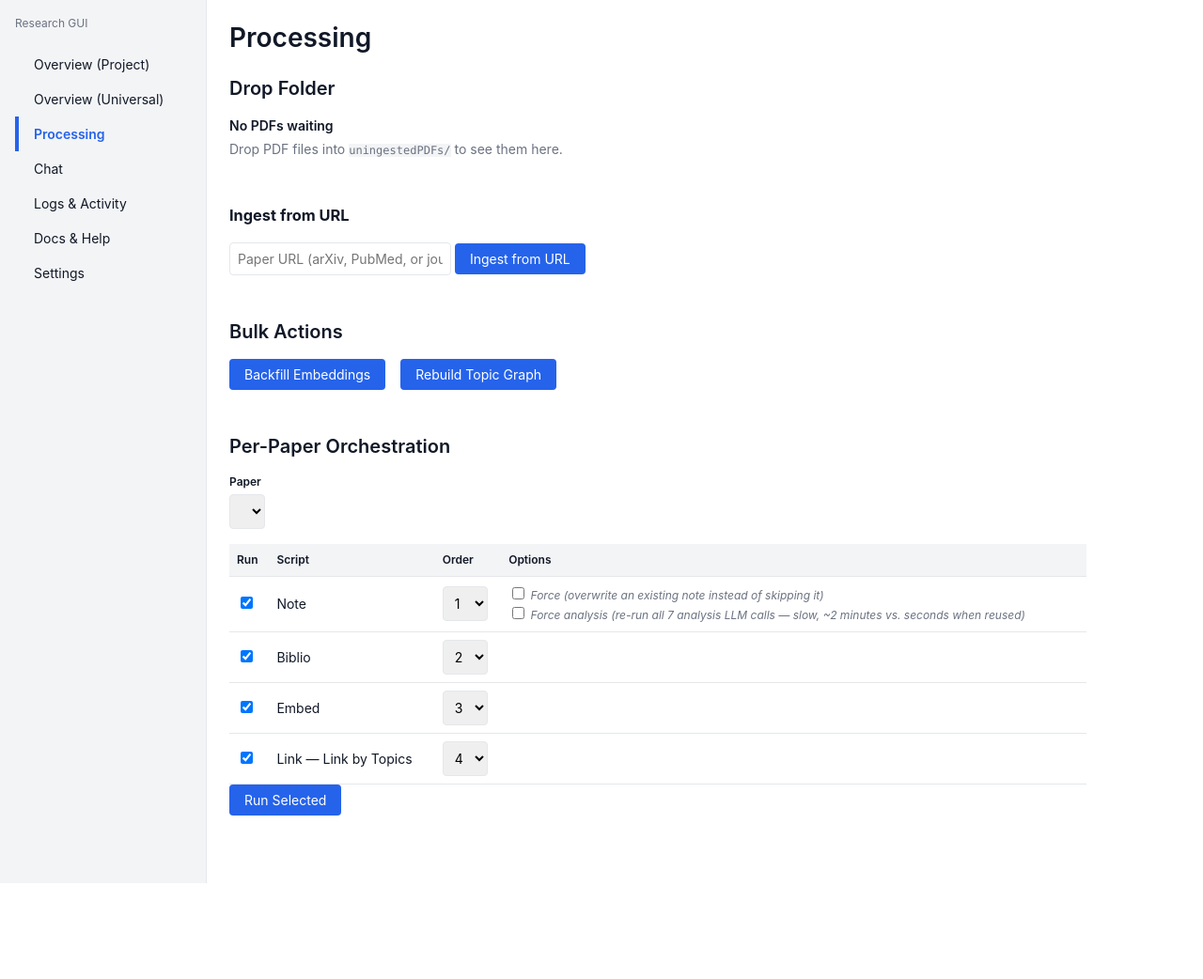
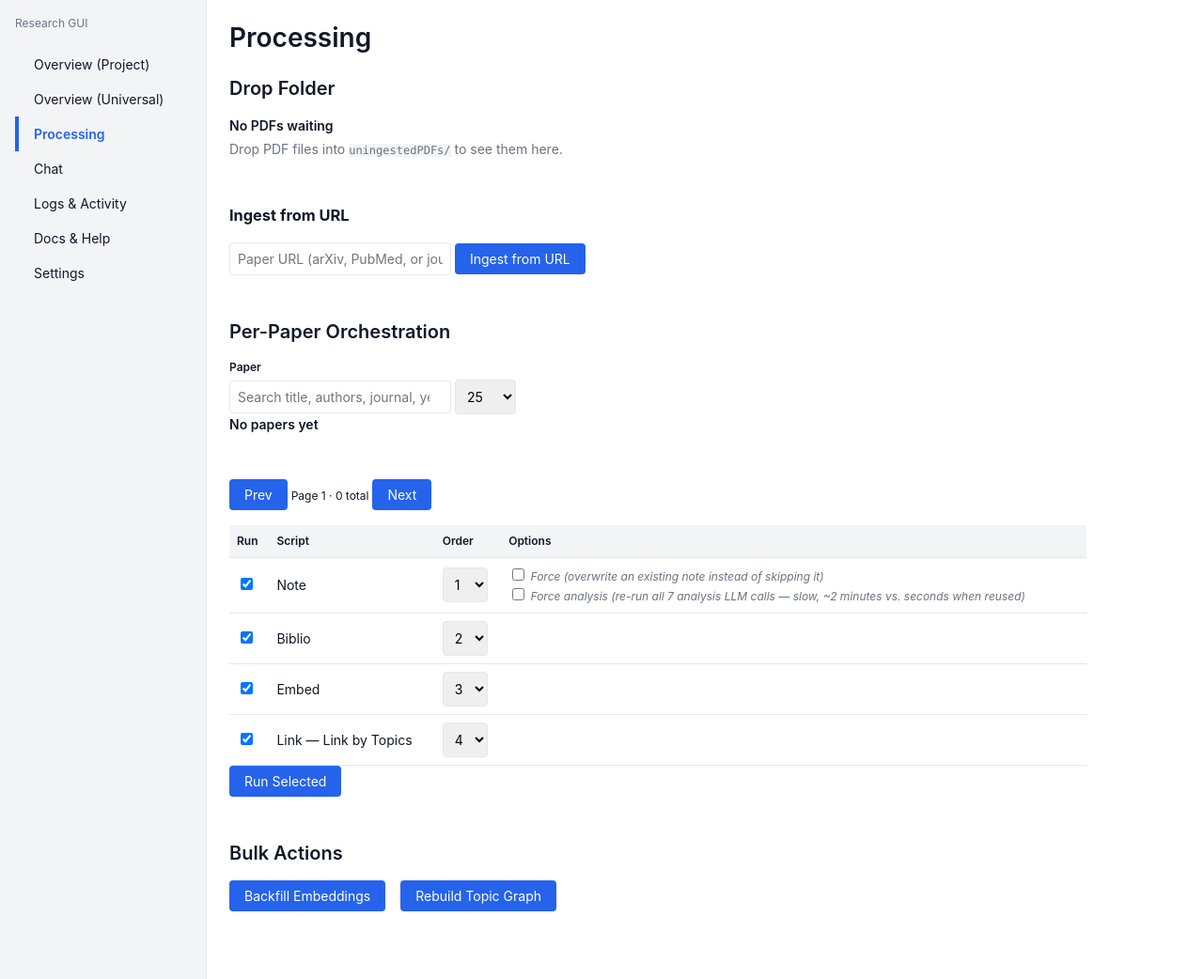
Before and after one commit to themanuelr/ragsearch-assistant, a FastAPI app: page /processing in a window 1280 px wide. Shown: the whole page at 94% size. Before the commit the page ends 940 px from the top, so only its background shows below. Run offline with FastAPI, Linux system fonts and the light colour scheme; lists and menus that the app fills with data are empty.

Commit message:
feat(08.1-04): reorder Processing + mount the shared radio picker (D-14, D-16)
Move Per-Paper Orchestration above Bulk Actions (D-14) and replace the plain
inline <select name="registry_key"> with the shared paper picker (D-01..D-05)
in radio mode -- feeding it via the same filter_and_paginate shape Overview
already uses, rendered synchronously on first load so a bare GET /processing
still returns the first page without a round-trip.

Generalizes partials/paper_picker.html with an optional target_id (default
"picker-results", unchanged for Overview) so a second picker mounted on the
same page swaps its own container instead of colliding with another picker's
default target -- threaded through GET /papers/picker so search/page-size/
pagination requests keep swapping the right container across the round-trip.

```diff
--- a/gui/routes/overview.py
+++ b/gui/routes/overview.py
@@ -142,6 +142,7 @@ def papers_picker(
     page: int = 1,
     page_size: int = 25,
     select_mode: str = "display",
+    target_id: str = "picker-results",
 ):
     """Shared server-side-filtered, paginated paper picker (D-01..D-05).
 
@@ -152,6 +153,13 @@ def papers_picker(
     ``page_size`` is clamped server-side to {25,50,100,200} -- the HTML
     ``<select>`` is client-side only and is never trusted as-is
     (T-08.1-01-02). ``page`` is clamped to >=1.
+
+    ``target_id`` (Phase 08.1 Plan 04, D-16): the wrapping container id this
+    picker's own hx-target/hx-get swap into. Defaults to Overview's
+    established "picker-results"; a page mounting a second, distinct picker
+    (e.g. Processing's per-paper radio picker) passes its own id so
+    round-trip search/page-size/pagination requests keep swapping the right
+    container instead of reverting to the default on every subsequent swap.
 
     Plain ``def`` (not ``async def``): scan_project_papers/scan_universal do
     blocking file/Chroma I/O, mirroring every other route in this module.
@@ -181,5 +189,6 @@ def papers_picker(
             "q": q,
             "select_mode": select_mode,
             "page_size": page_size,
+            "target_id": target_id,
         },
     )
--- a/gui/routes/processing.py
+++ b/gui/routes/processing.py
@@ -28,7 +28,7 @@ from fastapi.responses import PlainTextResponse
 
 from gui import jobs as gui_jobs
 from gui.config import load_gui_config
-from gui.scan import scan_paper, scan_project_papers, scan_uningested
+from gui.scan import filter_and_paginate, scan_paper, scan_project_papers, scan_uningested
 
 router = APIRouter()
 
@@ -79,10 +79,19 @@ def _is_safe_drop_filename(filename: str) -> bool:
 def processing_page(request: Request):
     """Plain ``def`` (not ``async def``): scan_uningested/scan_project_papers
     do blocking filesystem/registry I/O (RESEARCH.md Pitfall 5). Detection is
-    this scan call only -- never a background watcher."""
+    this scan call only -- never a background watcher.
+
+    Per-paper orchestration's paper selector is the shared picker (D-16,
+    Phase 08.1 Plan 01/04) in radio mode -- the same ``filter_and_paginate``
+    shape ``GET /overview/project`` feeds into its own first-page render, so
+    a bare ``GET /processing`` already contains the first page of
+    radio-selectable papers without a round-trip (see
+    ``partials/paper_picker.html``'s own initial-render contract)."""
     from gui.app import templates
 
     config = load_gui_config()
+    papers = scan_project_papers(config)
+    result = filter_and_paginate(papers, "", 1, 25)
     return templates.TemplateResponse(
         request,
         "processing.html",
@@ -90,7 +99,11 @@ def processing_page(request: Request):
             "active_page": "processing",
             "page_title": "Processing",
             "pending": scan_uningested(config),
-            "papers": scan_project_papers(config),
+            "result": result,
+            "scope": "project",
+            "q": "",
+            "select_mode": "radio",
+            "page_size": 25,
         },
     )
 
--- a/gui/templates/partials/paper_picker.html
+++ b/gui/templates/partials/paper_picker.html
@@ -9,23 +9,33 @@
    The search input + page-size dropdown + prev/next pagination controls
    live INSIDE this partial (not the parent page) so every filter/page-
    size/page change round-trips through a fresh hx-get and swaps the whole
-   #picker-results container. This is why the search input echoes ``q``
+   #{{ target_id }} container. This is why the search input echoes ``q``
    back into its own value -- relying on Jinja2's default autoescape only,
-   never |safe (T-08.1-01-01). #}
+   never |safe (T-08.1-01-01).
+
+   ``target_id`` (Phase 08.1 Plan 04, D-16): the wrapping container id this
+   partial's own hx-target/hx-get controls swap into. Defaults to
+   "picker-results" (Overview's established id, unchanged for those
+   consumers) -- a caller mounting a SECOND picker on the same page (e.g.
+   Processing's per-paper radio picker) passes a distinct id via
+   ``{% with target_id = "orch-picker-results" %}`` so its search/page-size/
+   pagination swaps target its own container instead of colliding with
+   another picker mount on the same page. #}
+{% set target_id = target_id | default("picker-results") %}
 <div class="picker-controls">
   <input type="search" name="q" value="{{ q }}"
          placeholder="Search title, authors, journal, year..."
          hx-get="/papers/picker"
          hx-trigger="keyup changed delay:300ms"
-         hx-target="#picker-results"
+         hx-target="#{{ target_id }}"
          hx-include="[name='page_size']"
-         hx-vals='{"page": 1, "scope": "{{ scope }}", "select_mode": "{{ select_mode }}"}'>
+         hx-vals='{"page": 1, "scope": "{{ scope }}", "select_mode": "{{ select_mode }}", "target_id": "{{ target_id }}"}'>
   <select name="page_size"
           hx-get="/papers/picker"
           hx-trigger="change"
-          hx-target="#picker-results"
+          hx-target="#{{ target_id }}"
           hx-include="[name='q']"
-          hx-vals='{"page": 1, "scope": "{{ scope }}", "select_mode": "{{ select_mode }}"}'>
+          hx-vals='{"page": 1, "scope": "{{ scope }}", "select_mode": "{{ select_mode }}", "target_id": "{{ target_id }}"}'>
     <option value="25" {% if page_size == 25 %}selected{% endif %}>25</option>
     <option value="50" {% if page_size == 50 %}selected{% endif %}>50</option>
     <option value="100" {% if page_size == 100 %}selected{% endif %}>100</option>
@@ -193,14 +203,14 @@
 
 <div class="picker-pagination section-gap">
   <button type="button" class="btn"
-          hx-get="/papers/picker?page={{ result.page - 1 }}&scope={{ scope }}&select_mode={{ select_mode }}"
-          hx-target="#picker-results"
+          hx-get="/papers/picker?page={{ result.page - 1 }}&scope={{ scope }}&select_mode={{ select_mode }}&target_id={{ target_id }}"
+          hx-target="#{{ target_id }}"
           hx-include="[name='q'],[name='page_size']"
           {% if result.page <= 1 %}disabled{% endif %}>Prev</button>
   <span class="stage-label">Page {{ result.page }} &middot; {{ result.total }} total</span>
   <button type="button" class="btn"
-          hx-get="/papers/picker?page={{ result.page + 1 }}&scope={{ scope }}&select_mode={{ select_mode }}"
-          hx-target="#picker-results"
+          hx-get="/papers/picker?page={{ result.page + 1 }}&scope={{ scope }}&select_mode={{ select_mode }}&target_id={{ target_id }}"
+          hx-target="#{{ target_id }}"
           hx-include="[name='q'],[name='page_size']"
           {% if not result.has_next %}disabled{% endif %}>Next</button>
 </div>
--- a/gui/templates/processing.html
+++ b/gui/templates/processing.html
@@ -36,36 +36,26 @@
   </section>
 
   <section class="section-gap">
-    <h2>Bulk Actions</h2>
-    <div class="bulk-actions">
-      <button type="button" class="btn"
-              hx-post="/jobs/enqueue"
-              hx-vals='{"action": "embed_all"}'
-              hx-target="#bulk-action-status"
-              hx-swap="innerHTML">
-        Backfill Embeddings
-      </button>
-      <button type="button" class="btn"
-              hx-post="/jobs/enqueue"
-              hx-vals='{"action": "link_all"}'
-              hx-target="#bulk-action-status"
-              hx-swap="innerHTML">
-        Rebuild Topic Graph
-      </button>
-    </div>
-    <div id="bulk-action-status" class="section-gap"></div>
-  </section>
-
-  <section class="section-gap">
     <h2>Per-Paper Orchestration</h2>
     <form hx-post="/processing/orchestrate" hx-target="#orchestrate-status" hx-swap="innerHTML">
       <div class="settings-field">
-        <label for="orchestrate-paper">Paper</label>
-        <select name="registry_key" id="orchestrate-paper">
-          {% for paper in papers %}
-          <option value="{{ paper.registry_key }}">{{ paper.title }}</option>
-          {% endfor %}
-        </select>
+        <label>Paper</label>
+        {# Shared paper picker (D-01..D-05, Phase 08.1 Plan 01), radio mode
+           (D-16): replaces the plain inline <select name="registry_key">
+           this section used to render. Content is server-rendered
+           synchronously via {% include %} (no hx-trigger="load") so a bare
+           page GET already contains the first page of radio-selectable
+           papers -- matching Overview's own established initial-render
+           contract (08.1-01-SUMMARY.md tech-stack pattern). Subsequent
+           search/page-size/page changes swap #orch-picker-results via the
+           partial's own hx-get controls; ``target_id`` keeps those swaps
+           targeting this mount instead of colliding with any other picker
+           later added to this page (e.g. retag's checkbox picker, D-09). #}
+        <div id="orch-picker-results">
+          {% with target_id = "orch-picker-results" %}
+            {% include "partials/paper_picker.html" %}
+          {% endwith %}
+        </div>
       </div>
       <table>
         <thead>
@@ -141,4 +131,25 @@
     </form>
     <div id="orchestrate-status" class="section-gap"></div>
   </section>
+
+  <section class="section-gap">
+    <h2>Bulk Actions</h2>
+    <div class="bulk-actions">
+      <button type="button" class="btn"
+              hx-post="/jobs/enqueue"
+              hx-vals='{"action": "embed_all"}'
+              hx-target="#bulk-action-status"
+              hx-swap="innerHTML">
+        Backfill Embeddings
+      </button>
+      <button type="button" class="btn"
+              hx-post="/jobs/enqueue"
+              hx-vals='{"action": "link_all"}'
+              hx-target="#bulk-action-status"
+              hx-swap="innerHTML">
+        Rebuild Topic Graph
+      </button>
+    </div>
+    <div id="bulk-action-status" class="section-gap"></div>
+  </section>
 {% endblock %}
```
